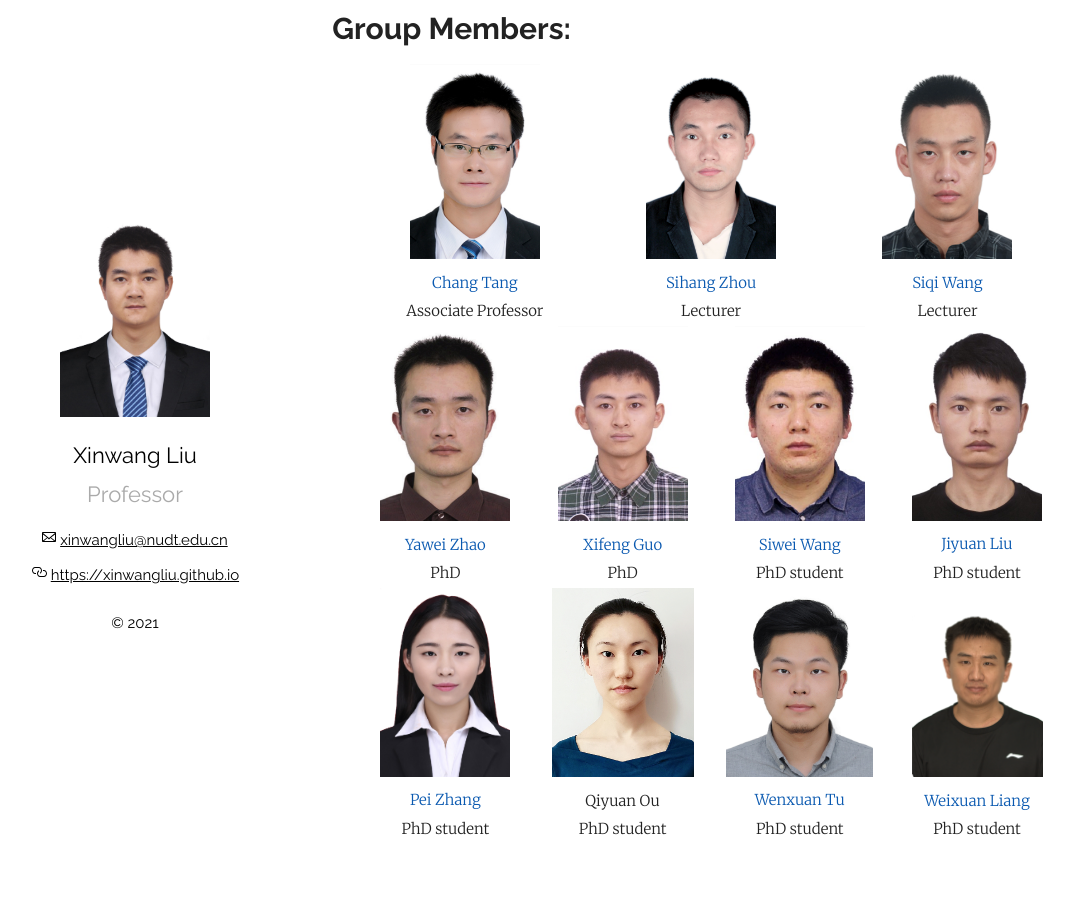
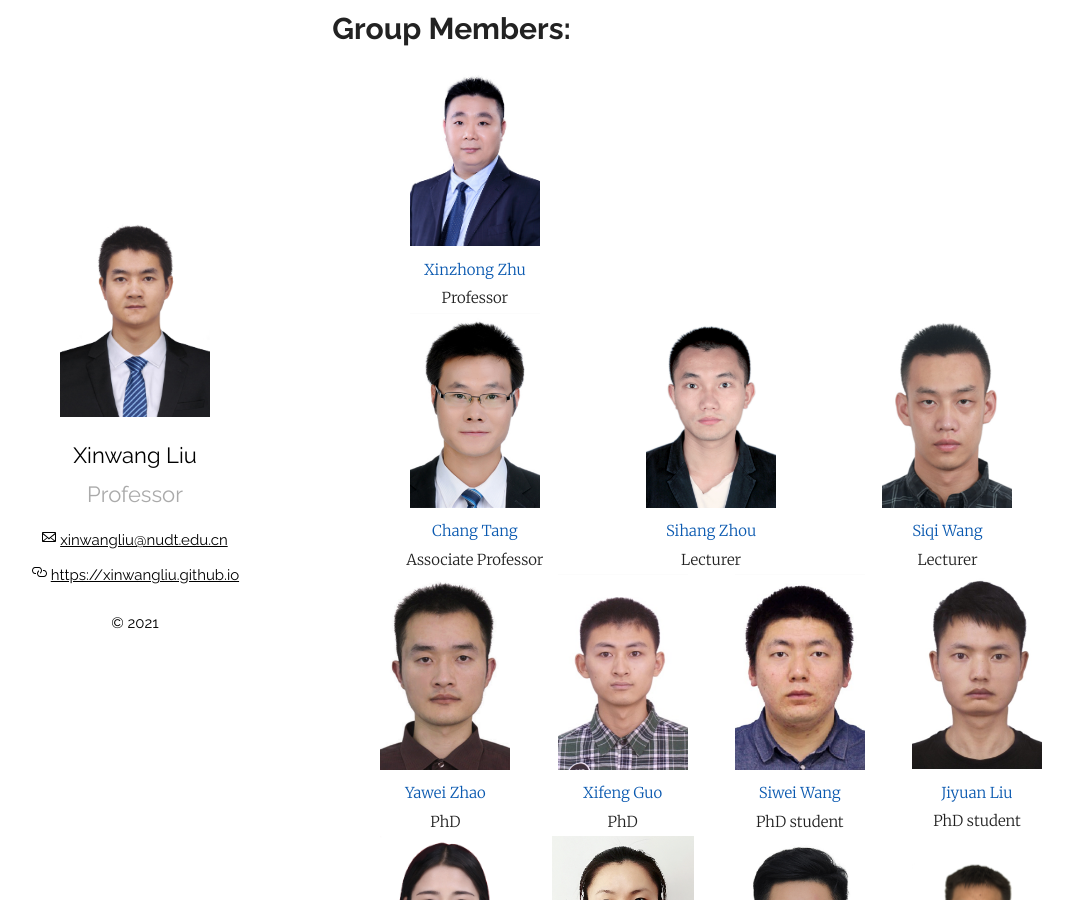
Before and after one commit to wx-liang/xinwangliu.github.io, a Jekyll site: the page built from index.md, in a window 1280 px wide and 900 px high, scrolled down 6712 px. Shown: the whole window, without its empty margins (50-1124 px from the left). Built offline with Jekyll 4.4.1, drawn with Linux system fonts in a browser that asks for light colours; our own code applies the rules of GitHub Pages for plain Markdown files.

Commit message:
Update index.md

```diff
--- a/index.md
+++ b/index.md
@@ -188,6 +188,12 @@
 <table width="90%" border="0" align="center" cellspacing="30">
         <tbody><tr valign="top" align="center">
           <td width="20%" style="padding-right:30px">
+            <div> <img width="130" src="./groupmember/xinzhongzhu.jpg"></div>
+            <div> <a href="http://xinzhongzhu.github.io/">Xinzhong Zhu</a> </div>
+            <div> Professor </div>
+          </td>
+        <tbody><tr valign="top" align="center">
+          <td width="20%" style="padding-right:30px">
             <div> <img width="130" src="./groupmember/tangchang.png"></div>
             <div> <a href="http://tangchang.net/">Chang Tang</a> </div>
             <div> Associate Professor </div>
```
